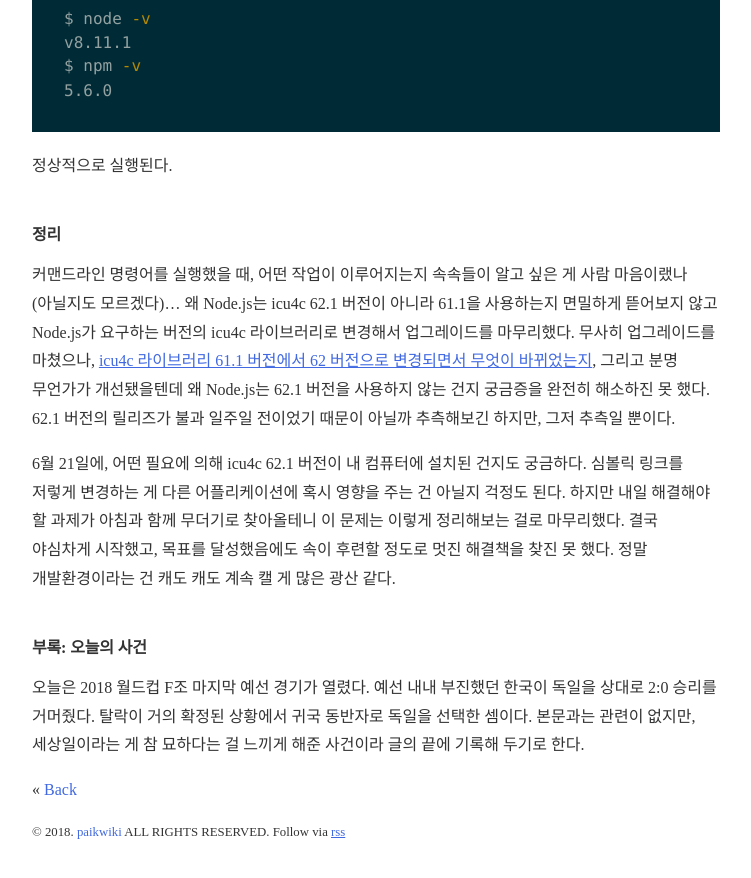
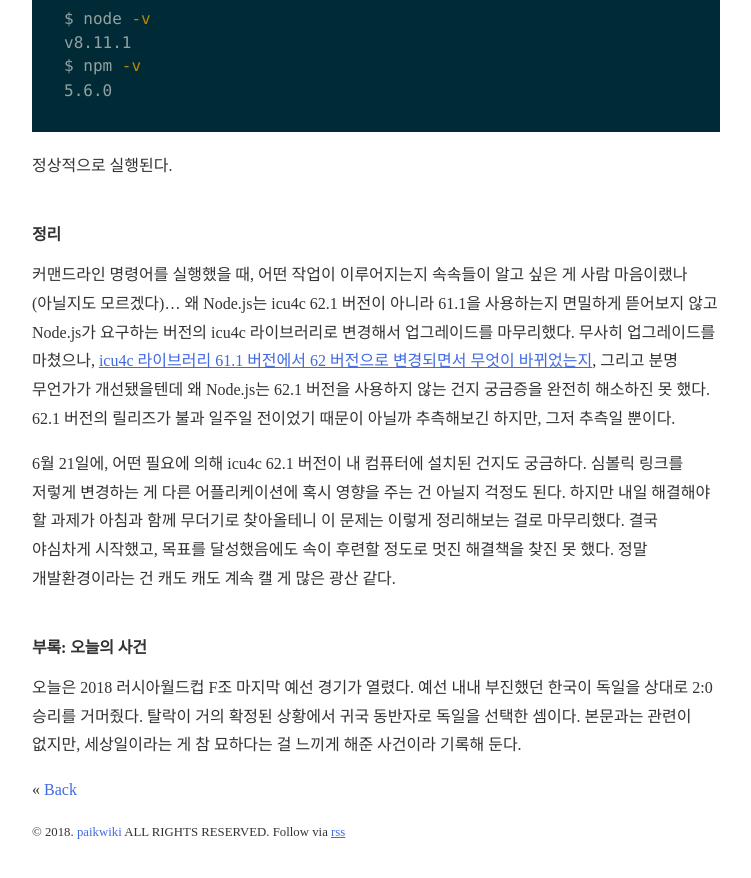
Before and after one commit to paikwiki/paikwiki.github.io, a Jekyll site: the page built from _posts/2018-06-27-icu4c-issue-of-nodejs.md, in a window 1280 px wide and 900 px high, scrolled down 3367 px. Shown: the top 878 px of the window, without its empty margins (264-1015 px from the left). Built offline with Jekyll 4.4.1, drawn with Linux system fonts in a browser that asks for light colours; some web fonts are replaced.

Commit message:
Fix typo

```diff
--- a/_posts/2018-06-27-icu4c-issue-of-nodejs.md
+++ b/_posts/2018-06-27-icu4c-issue-of-nodejs.md
@@ -110,4 +110,4 @@ $ npm -v
 
 ## 부록: 오늘의 사건
 
-오늘은  2018 월드컵 F조 마지막 예선 경기가 열렸다. 예선 내내 부진했던 한국이 독일을 상대로 2:0 승리를 거머줬다. 탈락이 거의 확정된 상황에서 귀국 동반자로 독일을 선택한 셈이다. 본문과는 관련이 없지만, 세상일이라는 게 참 묘하다는 걸 느끼게 해준 사건이라 글의 끝에 기록해 두기로 한다.
+오늘은 2018 러시아월드컵 F조 마지막 예선 경기가 열렸다. 예선 내내 부진했던 한국이 독일을 상대로 2:0 승리를 거머줬다. 탈락이 거의 확정된 상황에서 귀국 동반자로 독일을 선택한 셈이다. 본문과는 관련이 없지만, 세상일이라는 게 참 묘하다는 걸 느끼게 해준 사건이라 기록해 둔다.
```
